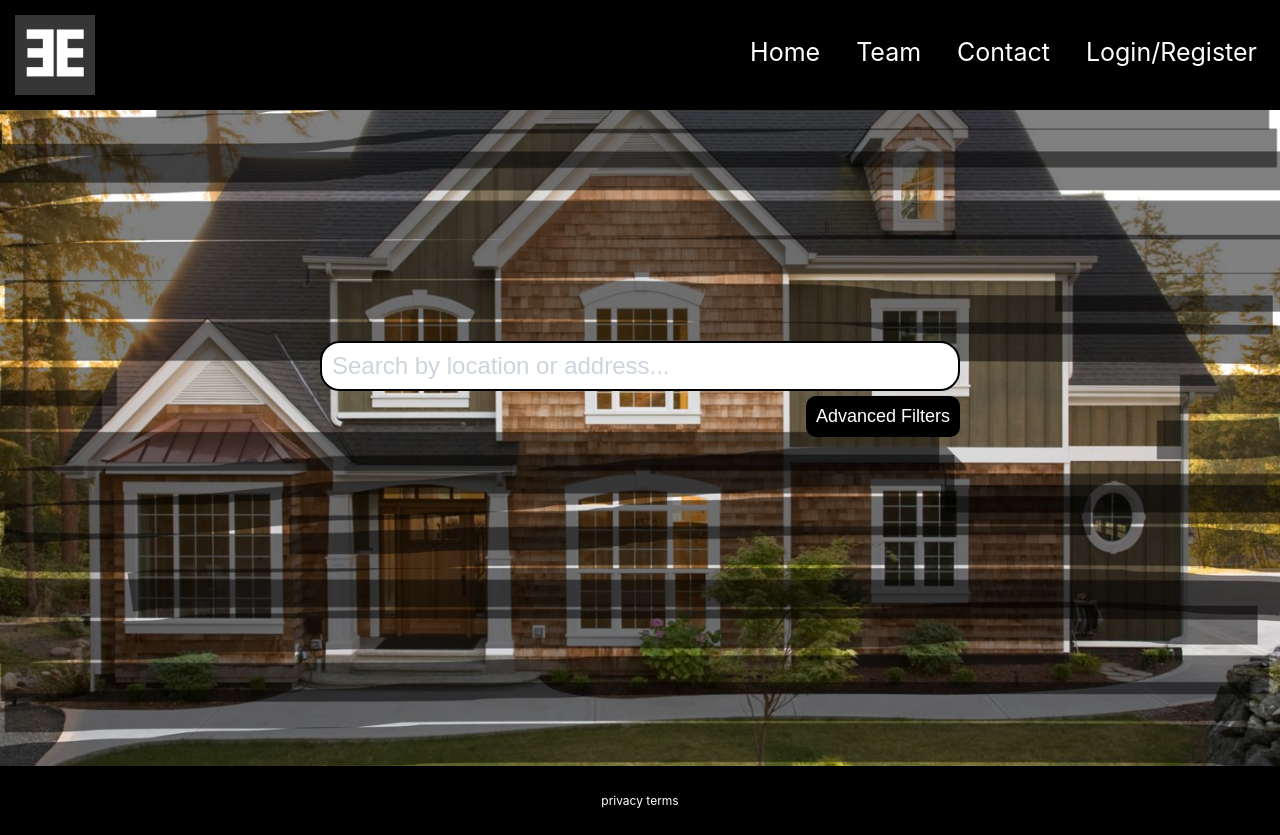
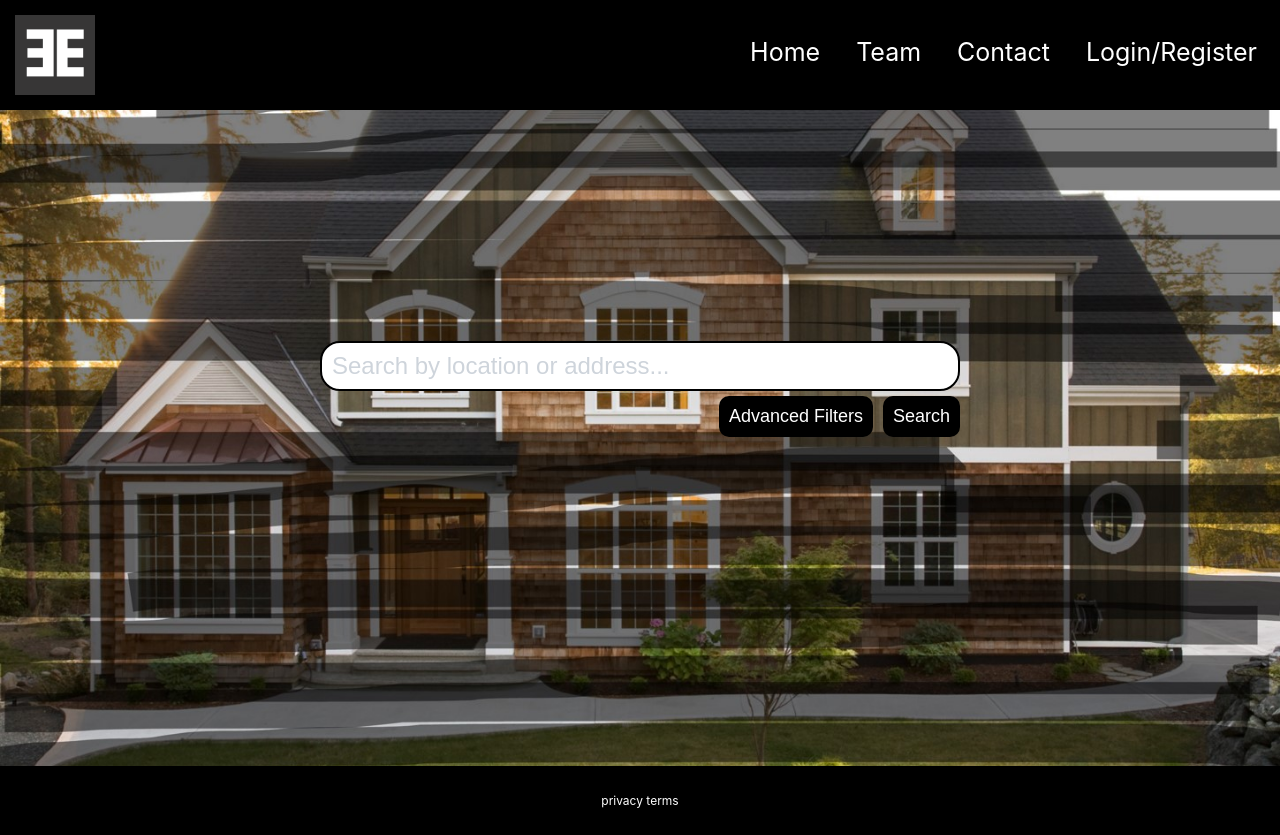
Before and after one commit to Abilash10/EstateElite-soen341projectF2023, a React (Create React App) app in the folder client/: page / in a window 1280 px wide. Built offline with nearby package versions, Linux system fonts and the light colour scheme.

Commit message:
Added search button

```diff
--- a/client/src/components/header.module.css
+++ b/client/src/components/header.module.css
@@ -35,6 +35,8 @@
   box-shadow: 0 1px 3px rgba(0,0,0,0.12), 0 1px 2px rgba(0,0,0,0.24);
   flex: 1;
   transition: 0.2s;
+  /*rounding*/
+  border-radius: 5px;
 }
 
 .menu li:hover {
--- /dev/null
+++ b/client/src/components/searchedProperties.js
@@ -0,0 +1,10 @@
+function SearchedProperties() {
+    console.log("SearchedProperties");
+    return (
+        <div>
+            <h1>Searched Properties</h1>
+        </div>
+    );
+}
+
+export default SearchedProperties;
--- a/client/src/pages/home.js
+++ b/client/src/pages/home.js
@@ -1,4 +1,5 @@
 import styles from "./home.module.css";
+import sP from "../components/searchedProperties.js";
 
 function Home() {
     return (
@@ -9,6 +10,7 @@ function Home() {
     <input className={styles.searchBox} type="text" placeholder="Search by location or address..." name="searchProperties" />
     <div className={styles.buttonContainer}>
       <button className={styles.advancedFiltersBtn} type="submit">Advanced Filters</button>
+      <button className={styles.searchBtn} type="submit" onSubmit={sP}>Search</button>
     </div>
   </div>
 </div>
--- a/client/src/pages/home.module.css
+++ b/client/src/pages/home.module.css
@@ -37,9 +37,10 @@
     justify-content: flex-end; /* push content to the right */
     width: 50%;
     margin: 5px auto 0 auto;
+    gap: 10px;
 }
 
-.advancedFiltersBtn {
+.advancedFiltersBtn, .searchBtn {
     background-color: #000000;
     color: #ffffff;
     border-radius: 10px;
@@ -48,4 +49,10 @@
     font-size: 18px;
     outline: none;
     cursor: pointer;
+    transition: 0.1s;
 }
+
+.advancedFiltersBtn:hover, .searchBtn:hover {
+    background-color: #cbb26a;
+    color: #000000;
+}
```
Also changed, not shown: 1 other file (tests, documents, lock files or other folders).
